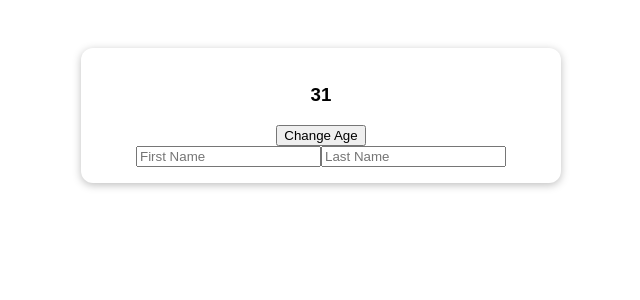
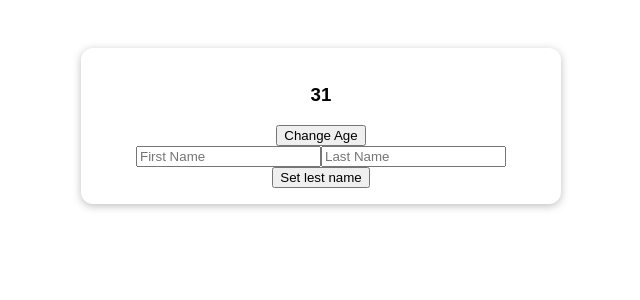
Before and after one commit to VictoriyaK19/composition, a Vue app: page / in a window 1280 px wide. Shown: the top 300 px of the page, without its empty margins (319-959 px from the left). Built offline with nearby package versions, Linux system fonts and the light colour scheme; the HTML template or start-up script is replaced by a standard one.

Commit message:
how to use template refs

```diff
--- a/src/App.vue
+++ b/src/App.vue
@@ -5,7 +5,8 @@
     <button @click="setAge">Change Age</button>
     <div>
       <input type="text" placeholder="First Name" v-model="firstName" />
-      <input type="text" placeholder="Last Name" v-model="lastName" />
+      <input type="text" placeholder="Last Name" ref="lastNameInput" />
+      <button @click="setLastName">Set lest name</button>
     </div>
   </section>
 </template>
@@ -28,6 +29,7 @@
     // const uName = ref("Maximilian");
     const firstName = ref("");
     const lastName = ref("");
+    const lastNameInput = ref(null);
 
     const uAge = ref(31);
     // const user = reactive({
@@ -46,16 +48,20 @@
     });
 
 
-
     function setNewAge() {
     uAge.value = 32;
+    }
+    function setLastName() {
+      lastName.value = lastNameInput.value.value;
     }
     return {
       userName: uName,
       age: uAge,
       setAge: setNewAge,
       firstName,
-      lastName
+      lastName,
+      lastNameInput,
+      setLastName
     };
   },
 
```
